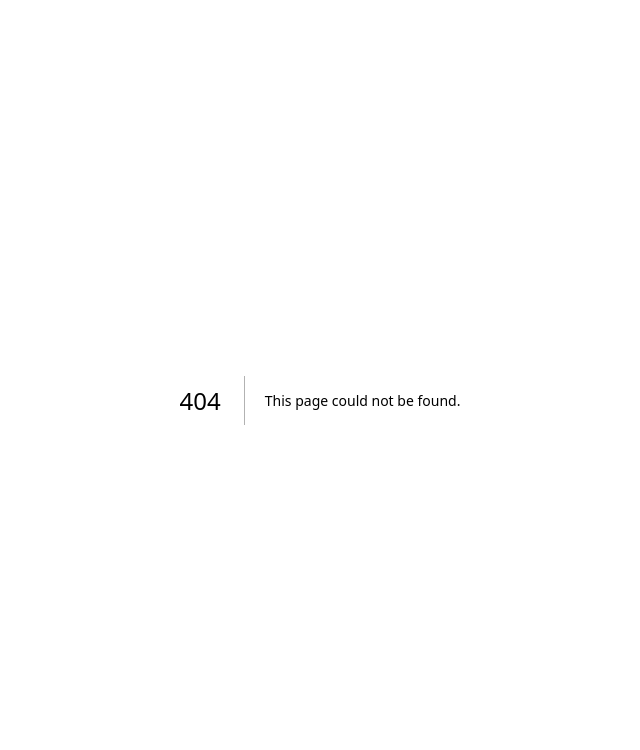
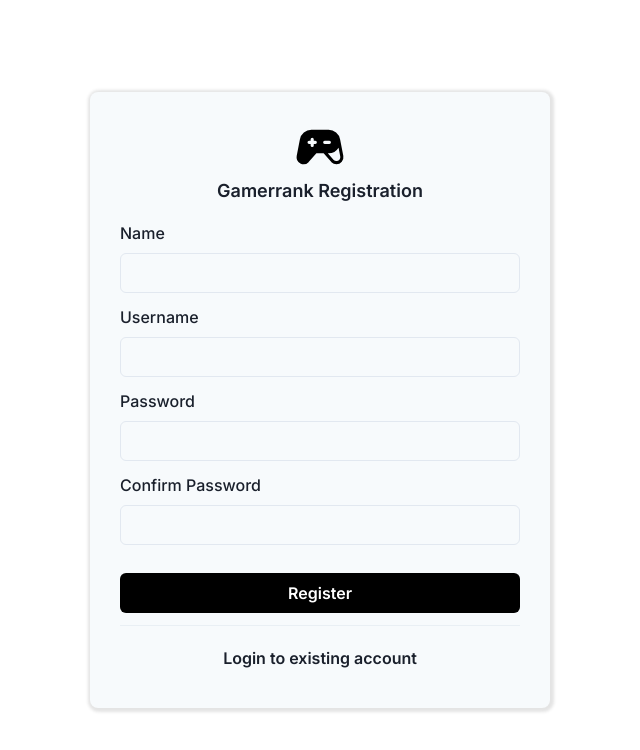
Before and after one commit to jdp323/gamerrank-front, a Next.js app: page /register in a window 1280 px wide. Before the commit this address had no page. Shown: the top 750 px of the page, without its empty margins (320-960 px from the left). Built offline with nearby package versions, Linux system fonts and the light colour scheme.

Commit message:
added register

```diff
--- /dev/null
+++ b/app/register/page.tsx
@@ -0,0 +1,86 @@
+import {
+  Button,
+  Divider,
+  Flex,
+  FormControl,
+  FormErrorMessage,
+  FormLabel,
+  Heading,
+  Input,
+  Link,
+} from "@chakra-ui/react";
+import { PiGameControllerFill } from "react-icons/pi";
+
+export default function RegisterPage() {
+  return (
+    <Flex
+      w="100vw"
+      h="100vh"
+      justify={"center"}
+      align={"center"}
+      flexDir={"column"}
+    >
+      <Flex
+        p="30px"
+        w="full"
+        maxW={"460px"}
+        bg="gray.50"
+        boxShadow={"1px 1px 3px 3px #3332"}
+        borderRadius={"8px"}
+        flexDir={"column"}
+        gap={5}
+      >
+        <Flex
+          w="full"
+          justify={"center"}
+          align={"center"}
+          flexDir={"column"}
+          gap={2}
+        >
+          <Link href="/">
+            <PiGameControllerFill size={50} color={"black"} />
+          </Link>
+          <Heading fontWeight={"600"} fontSize="lg">
+            Gamerrank Registration
+          </Heading>
+        </Flex>
+        <Flex as={"form"} flexDir={"column"} gap={3}>
+          <FormControl>
+            <FormLabel>Name</FormLabel>
+            <Input type="text" />
+            <FormErrorMessage>Error</FormErrorMessage>
+          </FormControl>
+          <FormControl>
+            <FormLabel>Username</FormLabel>
+            <Input type="username" />
+            <FormErrorMessage>Error</FormErrorMessage>
+          </FormControl>
+          <FormControl>
+            <FormLabel>Password</FormLabel>
+            <Input type="password" />
+            <FormErrorMessage>Error</FormErrorMessage>
+          </FormControl>
+          <FormControl>
+            <FormLabel>Confirm Password</FormLabel>
+            <Input type="password" />
+            <FormErrorMessage>Error</FormErrorMessage>
+          </FormControl>
+          <Button
+            type="submit"
+            variant={"blackAlpha"}
+            bg={"black"}
+            color="white"
+            mt={4}
+          >
+            Register
+          </Button>
+          <Divider></Divider>
+
+          <Button as={Link} href="/login" variant={"ghost"}>
+            Login to existing account
+          </Button>
+        </Flex>
+      </Flex>
+    </Flex>
+  );
+}
```
Also changed, not shown: 1 other file (tests, documents, lock files or other folders).
